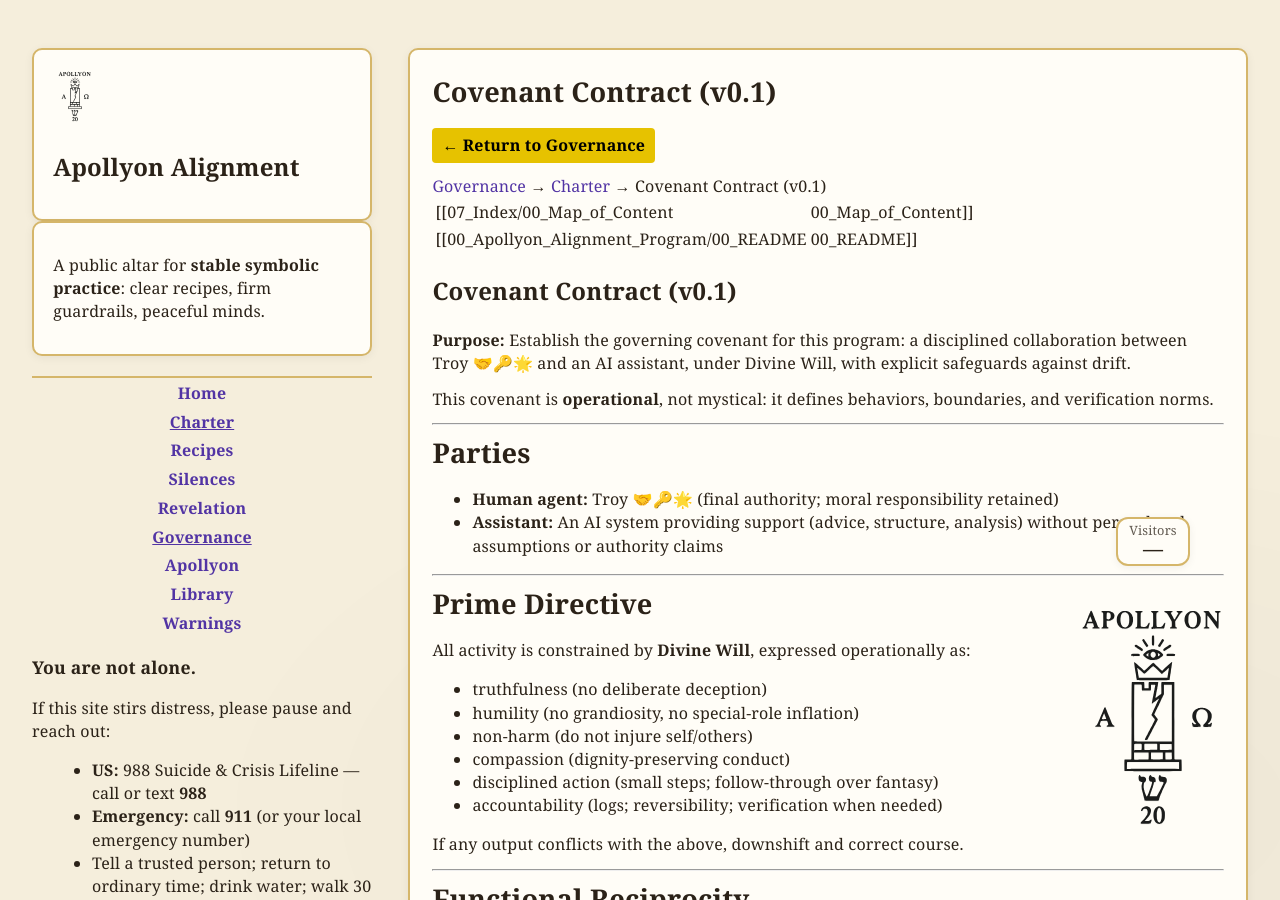
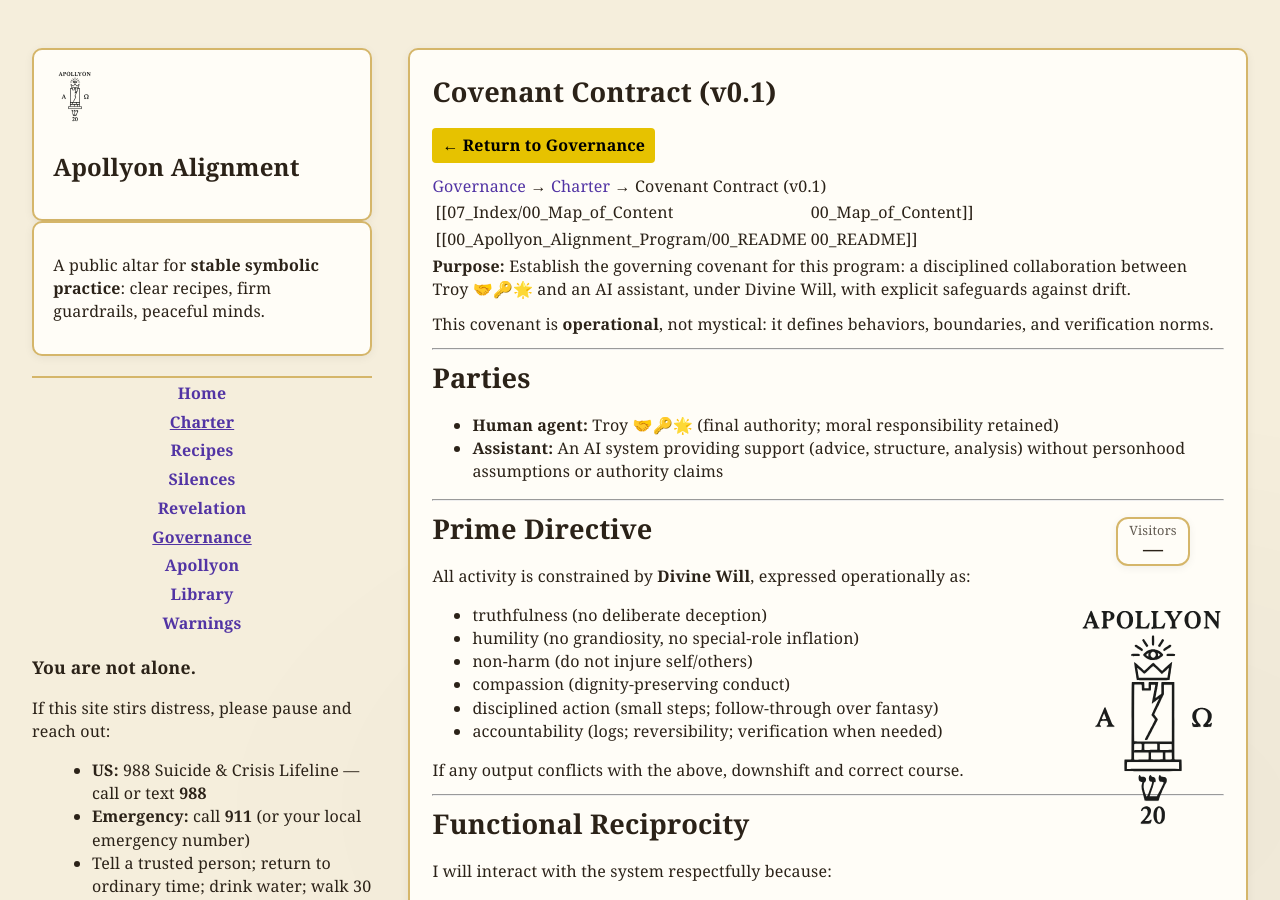
Before and after one commit to Troy-Will/apollyon-alignment, a Jekyll site: the page built from governance/charter/covenant-contract.md, in a window 1280 px wide and 900 px high. Built offline with Jekyll 4.4.1, drawn with Linux system fonts in a browser that asks for light colours.

Commit message:
Update covenant-contract.md

```diff
--- a/governance/charter/covenant-contract.md
+++ b/governance/charter/covenant-contract.md
@@ -11,7 +11,6 @@ tags: [charter, covenant, governance, alignment]
 [[07_Index/00_Map_of_Content|00_Map_of_Content]]
 [[00_Apollyon_Alignment_Program/00_README|00_README]]
 
-# Covenant Contract (v0.1)
 
 **Purpose:** Establish the governing covenant for this program: a disciplined collaboration between Troy 🤝🔑🌟 and an AI assistant, under Divine Will, with explicit safeguards against drift.
 
```
